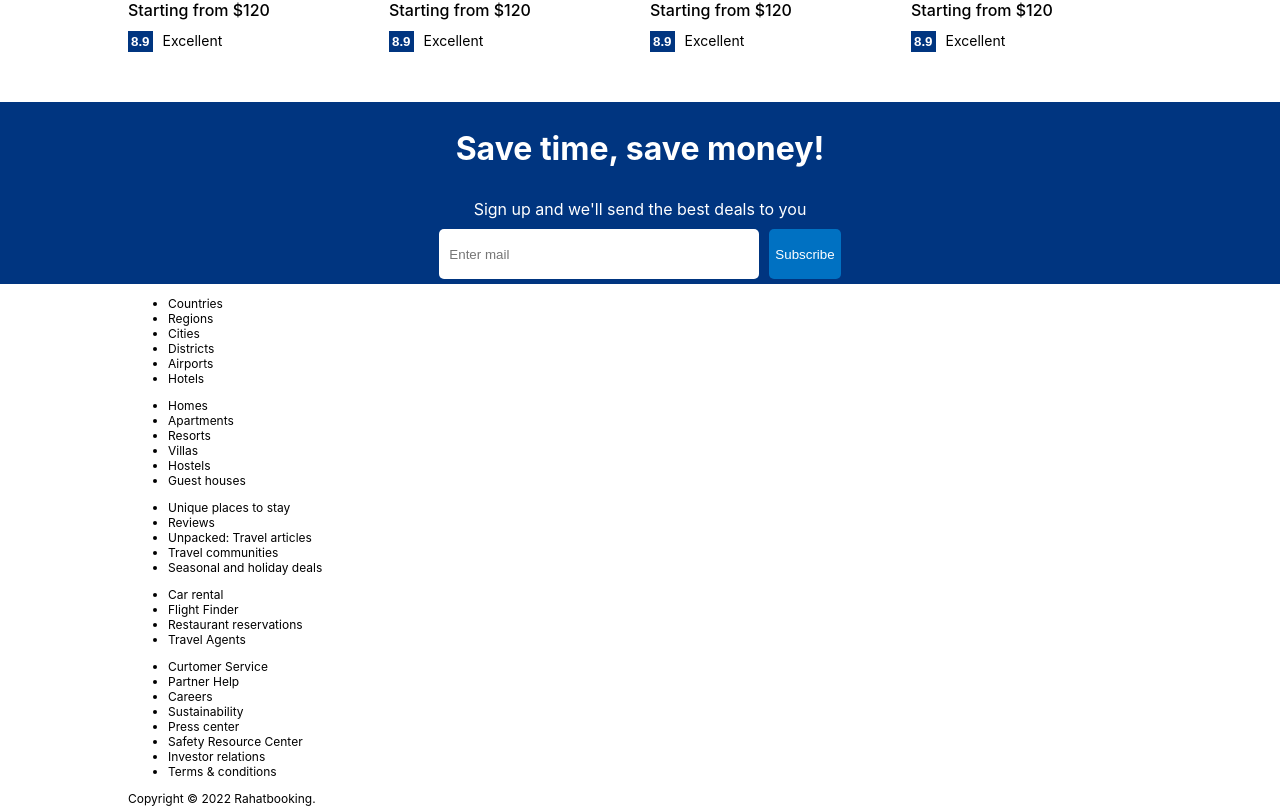
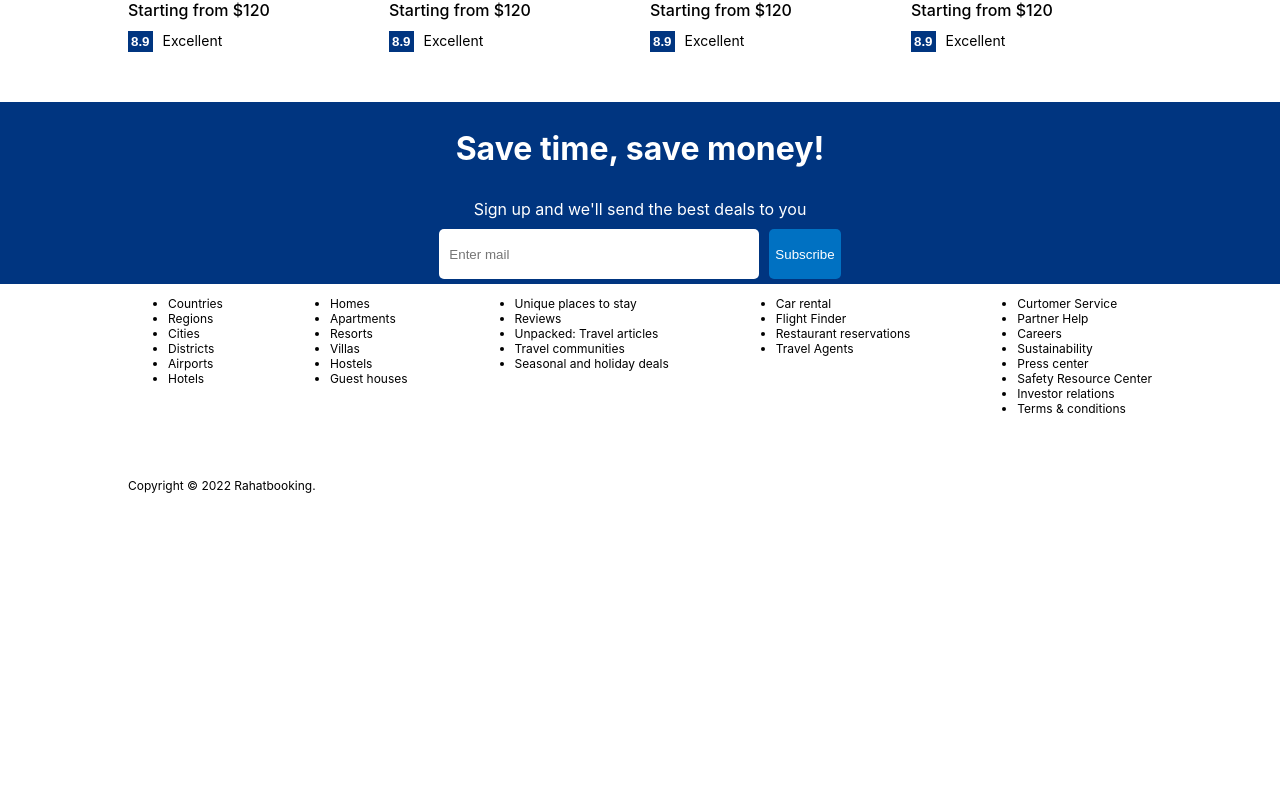
Before and after one commit to bellicose77/booking-app-clientside, a React (Create React App) app: page / in a window 1280 px wide. Shown: the part 1318-2124 px from the top of the page. After the commit the page ends 1811 px from the top, so only its background shows below. Built offline with nearby package versions, Linux system fonts and the light colour scheme.

Commit message:
footer component

```diff
--- a/src/components/Footer/Footer.css
+++ b/src/components/Footer/Footer.css
@@ -3,3 +3,9 @@
     width: 1024px;
   font-size: 12px;
 }
+.fLists{
+    width: 100%;
+    display: flex;
+    justify-content: space-between;
+    margin-bottom: 50px;
+}
```
